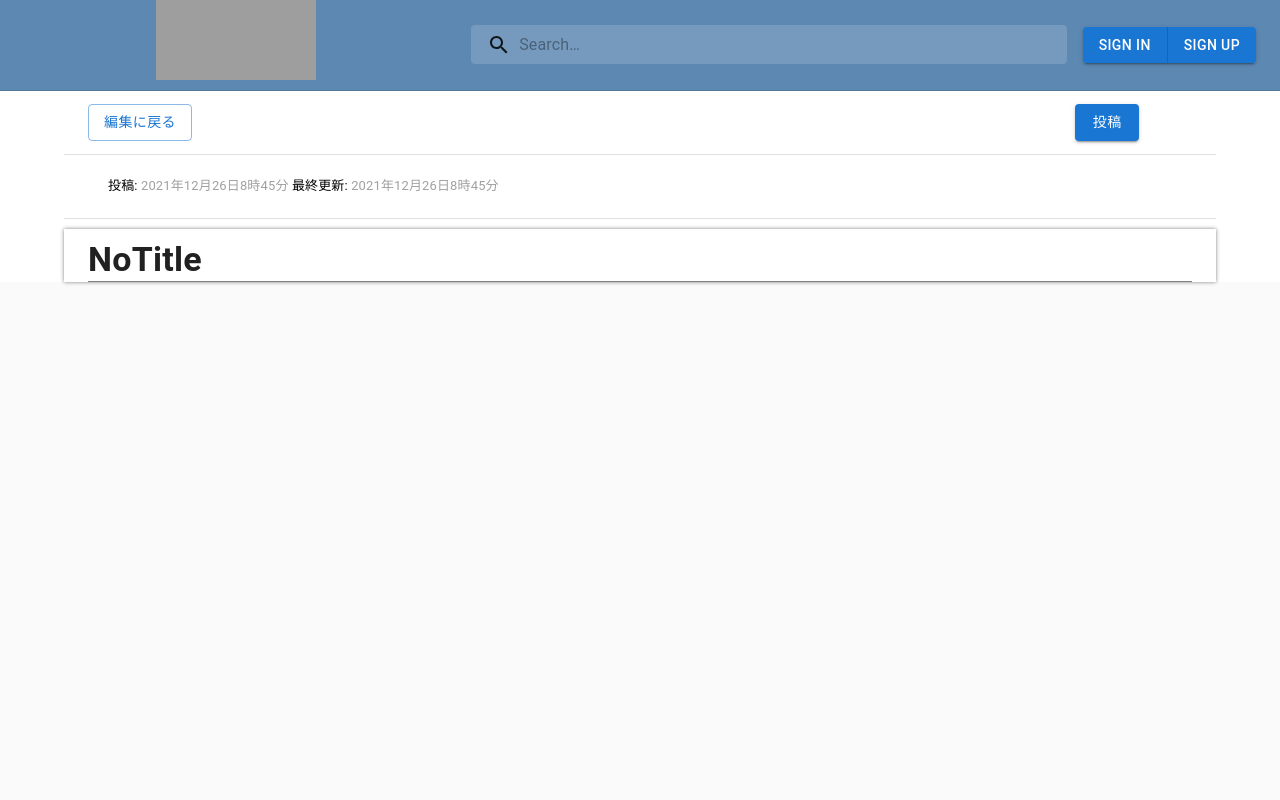
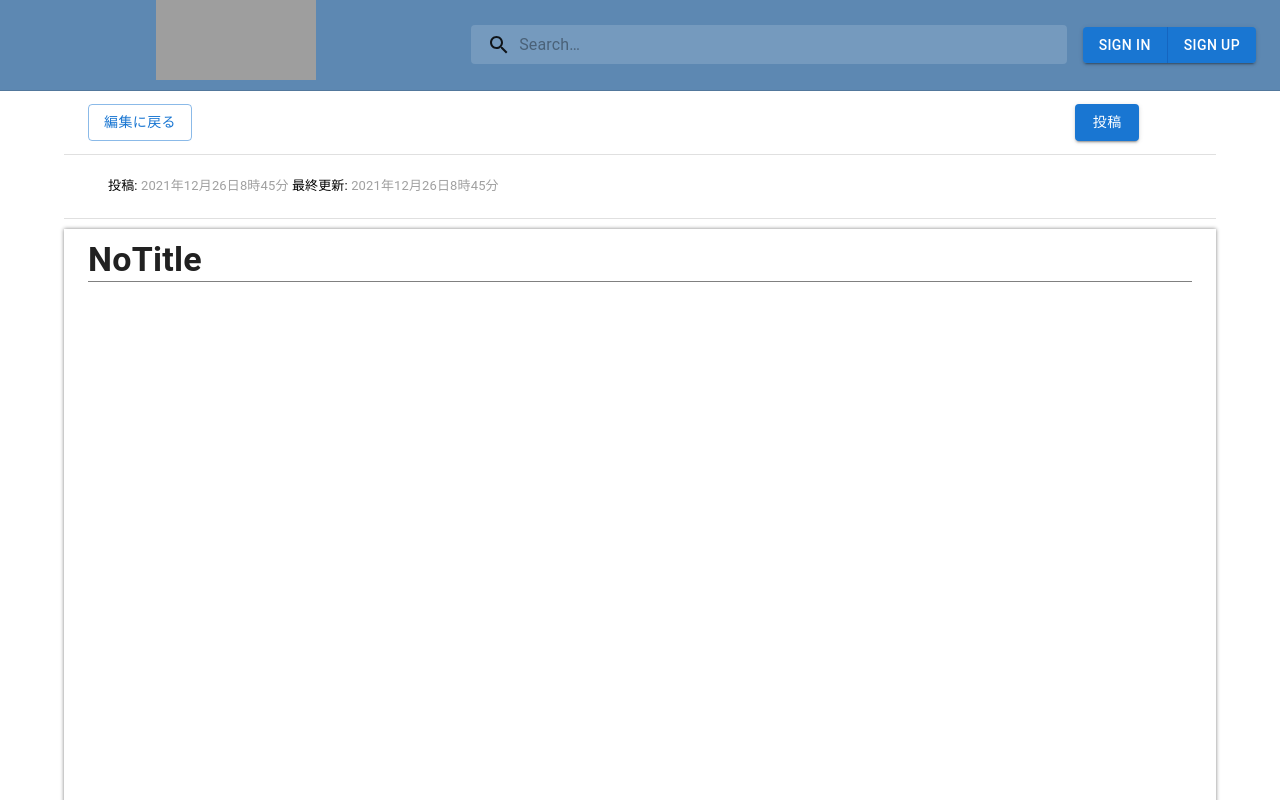
Before and after one commit to kotarou1192/blog_client, a React (Create React App) app: page /users/takashiii/posts/new in a window 1280 px wide. Both pictures are taken after a click on the button "プレビュー". Built offline with nearby package versions, Linux system fonts and the light colour scheme; grey boxes are pictures that could not be loaded.

Commit message:
fix: too small height in preview

```diff
--- a/src/components/PostEditor.tsx
+++ b/src/components/PostEditor.tsx
@@ -113,7 +113,8 @@ const Preview: React.FC<{ title: string; body: string }> = ({
         sx={{
           overflowY: "hidden",
           boxShadow: "0 0 4px gray",
-          mt: "10px"
+          mt: "10px",
+          minHeight: "calc(100vh - 165px)"
         }}
       >
         <Typography
```
